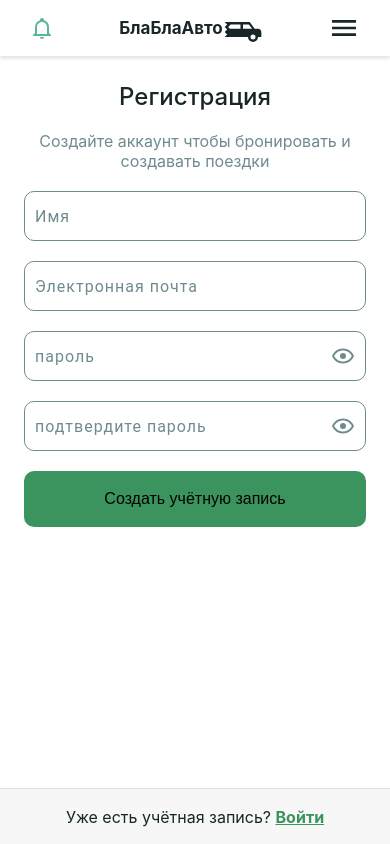
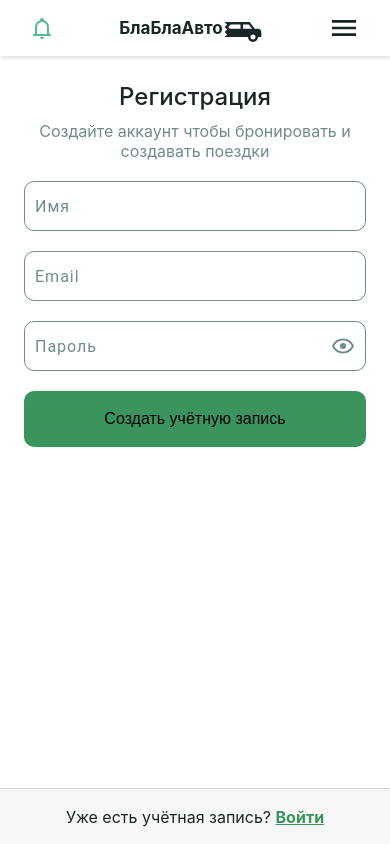
Before and after one commit to coldbloom/next-12-work, a Next.js app: page /auth/register/email in a window 390 px wide. Built offline with nearby package versions, Linux system fonts and the light colour scheme.

Commit message:
test register form on phone 2

```diff
--- a/pages/auth/register/Register.module.scss
+++ b/pages/auth/register/Register.module.scss
@@ -17,7 +17,7 @@
     padding: 0 24px;
 
     h1 {
-      margin-bottom: 10px;
+      margin-bottom: 0;
     }
 
     p {
@@ -40,21 +40,6 @@
       color: variables.$color-theme-one;
     }
   }
-
-  .footer {
-    height: 56px;
-    line-height: 56px;
-    text-align: center;
-    border-top: 0.5px solid rgba(22, 24, 35, 0.12);
-    background-color: rgba(22, 24, 35, 0.03);;
-    color: variables.$color-theme-one;
-
-    .link {
-      color: variables.$main-color;
-      font-weight: bold;
-      text-decoration: underline;
-    }
-  }
 }
 
 
--- a/pages/auth/register/email/index.tsx
+++ b/pages/auth/register/email/index.tsx
@@ -1,31 +1,27 @@
-import React, {useRef, useState} from 'react';
+import React from 'react';
 import s from "../Register.module.scss";
 import { HeadingText } from "@/components/kit/HeadingText/HeadingText";
 import { MainLayout2 } from "@/components/MainLayout2";
 import { Input } from "@/components/kit/Input";
-import {Button} from "@/components/kit/Button";
-import Link from "next/link";
 
 import { useForm, SubmitHandler } from "react-hook-form";
+import AuthFooter from "@/components/shared/AuthFooter";
 
 type Inputs = {
   name: string,
   email: string,
   password: string,
-  confirmPassword: string,
+  // confirmPassword: string,
 };
 
 const defaultValues = {
   name: '',
   email: '',
   password: '',
-  confirmPassword: '',
+  // confirmPassword: '',
 }
 
 const Email = () => {
-  const wrapperRef = useRef<HTMLDivElement>(null);
-  const disabledButtonRef = useRef<HTMLButtonElement>(null);
-
   const {
     register,
     handleSubmit,
@@ -41,35 +37,16 @@ const Email = () => {
   const currentValues = watch();
 
   const onSubmit: SubmitHandler<Inputs> = async (data) => {
-    wrapperRef.current?.click();
-    if (disabledButtonRef.current) {
-      console.log('click button')
-      disabledButtonRef.current.click(); // Это вызовет обработчик onClick
-    }
-    // document.body.focus();
     console.log(data);
-    //submitButtonRef.current?.focus();
-    if (disabledButtonRef.current) {
-      console.log('click button')
-      disabledButtonRef.current.click(); // Это вызовет обработчик onClick
-    }
-  }
-
-  const submitClick = () => {
-    document.body.click()
-    if (disabledButtonRef.current) {
-      console.log('click button')
-      disabledButtonRef.current.click(); // Это вызовет обработчик onClick
-    }
   }
 
   return (
     <MainLayout2>
-      <div className={s.wrapper} ref={wrapperRef}>
+      <div className={s.wrapper}>
         <div className={s.contentContainer}>
           <HeadingText variant="dark">Регистрация</HeadingText>
           <p>Создайте аккаунт чтобы бронировать и создавать поездки</p>
-          <form onSubmit={handleSubmit(onSubmit)} style={{ width: '100%' }} noValidate autoComplete="off">
+          <form onSubmit={handleSubmit(onSubmit)} style={{ width: '100%' }}>
             <Input
               type="text"
               placeholder="Имя"
@@ -79,7 +56,7 @@ const Email = () => {
             />
             <Input
               type="text"
-              placeholder="Электронная почта"
+              placeholder="Email"
               value={currentValues.email}
               error={errors.email?.message}
               {...register('email', {
@@ -92,7 +69,7 @@ const Email = () => {
             />
             <Input
               type="password"
-              placeholder="пароль"
+              placeholder="Пароль"
               value={currentValues.password}
               error={errors.password?.message}
               {...register('password', {
@@ -103,27 +80,24 @@ const Email = () => {
                 }
               })}
             />
-            <Input
-              type="password"
-              placeholder="подтвердите пароль"
-              value={currentValues.confirmPassword}
-              error={errors.confirmPassword?.message}
-              {...register('confirmPassword', {
-                required: 'Подтвердите пароль',
-                validate: (value) =>
-                  value === currentValues.password || 'Пароли не совпадают'
-              })}
-              {...register('confirmPassword')}
-            />
+            {/*<Input*/}
+            {/*  type="password"*/}
+            {/*  placeholder="подтвердите пароль"*/}
+            {/*  value={currentValues.confirmPassword}*/}
+            {/*  error={errors.confirmPassword?.message}*/}
+            {/*  {...register('confirmPassword', {*/}
+            {/*    required: 'Подтвердите пароль',*/}
+            {/*    validate: (value) =>*/}
+            {/*      value === currentValues.password || 'Пароли не совпадают'*/}
+            {/*  })}*/}
+            {/*  {...register('confirmPassword')}*/}
+            {/*/>*/}
 
             <input type="submit" value="Создать учётную запись" className={s.submitButton}/>
-            {/*<Button variant="continue" type="submit" style={{ width: '100%' }}>Создать учётную запись</Button>*/}
           </form>
         </div>
 
-        <div className={s.footer}>
-          Уже есть учётная запись? <Link href="../login" className={s.link}>Войти</Link>
-        </div>
+        <AuthFooter />
       </div>
     </MainLayout2>
   );
--- a/pages/profile/profile.module.scss
+++ b/pages/profile/profile.module.scss
@@ -13,9 +13,9 @@
 
     text-align: center;
     color: white;
-    font-size: 18px;
+    font-size: 16px;
+    font-weight: 500;
     background-color: #FF6443;
-    //background-color: variables.$color-theme-third;
     box-shadow: 0 1px 8px hsla(0, 0, 0, 0.16);
 
     &:active {
--- a/src/components/kit/Input/Input.module.scss
+++ b/src/components/kit/Input/Input.module.scss
@@ -36,9 +36,7 @@
     outline: none;
     border: none;
     border-radius: 12px;
-    //border: 1px solid variables.$text-secondary;
     box-sizing: border-box;
-    //border-radius: variables.$rounded;
     background-color: white;
     color: black;
 
@@ -49,7 +47,6 @@
     &:not(:placeholder-shown) + label {
       top: 0;
       font-size: 0.8rem;
-      //color: variables.$main-color;
       background: #fff;
       padding: 7px;
     }
@@ -66,10 +63,14 @@
     transition: .3s;
     font-family: 'Roboto', sans-serif;
     font-weight: normal;
-  }
 
-  .focus {
-    color: variables.$main-color;
+    &.error {
+      color: variables.$error-color;
+    }
+
+    &.focus {
+      color: variables.$main-color;
+    }
   }
 
   .eyesButton {
--- a/src/components/kit/Input/Input.tsx
+++ b/src/components/kit/Input/Input.tsx
@@ -39,14 +39,12 @@ export const Input = forwardRef<HTMLInputElement, InputProps>(({
 
   const handleFocus = () => {
     setIsFocused(true);
-    console.log('onFocus')
-    //onFocus?.();
+    onFocus?.();
   };
 
   const handleBlur = (e: React.FocusEvent<HTMLInputElement>) => {
     setIsFocused(false);
-    console.log('onBlur')
-    //onBlur?.(e);
+    onBlur?.(e);
   };
 
   const inputId = useRef(`input-${Math.random().toString(36).substr(2, 9)}`).current;
@@ -64,7 +62,13 @@ export const Input = forwardRef<HTMLInputElement, InputProps>(({
           {...props}
         />
         {isLabel &&
-          <label htmlFor={inputId} className={cn({[s.focus]: isFocused && value?.length !== 0})}>{placeholder}</label>}
+          <label
+            htmlFor={inputId}
+            className={cn({[s.focus]: isFocused && value?.length !== 0, [s.error]: error && value?.length !== 0})}
+          >
+            {placeholder}
+          </label>
+        }
         {type === 'password' && (
           <div
             onClick={onPasswordVisible}
--- /dev/null
+++ b/src/components/shared/AuthFooter/AuthFooter.module.scss
@@ -0,0 +1,16 @@
+@use '@/utils/variables' as variables;
+
+.footer {
+  height: 56px;
+  line-height: 56px;
+  text-align: center;
+  border-top: 0.5px solid rgba(22, 24, 35, 0.12);
+  background-color: rgba(22, 24, 35, 0.03);
+  color: variables.$color-theme-one;
+
+  .link {
+    color: variables.$main-color;
+    font-weight: bold;
+    text-decoration: underline;
+  }
+}
--- /dev/null
+++ b/src/components/shared/AuthFooter/index.tsx
@@ -0,0 +1,13 @@
+import Link from "next/link";
+import s from './AuthFooter.module.scss';
+
+const AuthFooter = () => {
+
+  return (
+    <div className={s.footer}>
+      Уже есть учётная запись? <Link href="/auth/login" className={s.link}>Войти</Link>
+    </div>
+  );
+};
+
+export default AuthFooter;
--- a/src/components/shared/MainForm/MainForm.module.scss
+++ b/src/components/shared/MainForm/MainForm.module.scss
@@ -90,6 +90,7 @@
       width: calc(100% + 32px);
       height: 56px;
       font-size: 16px;
+      font-weight: 500;
       margin-left: -16px;
       margin-right: -16px;
 
```
Also changed, not shown: pages/auth/register/index.tsx (+2 -5 lines).
